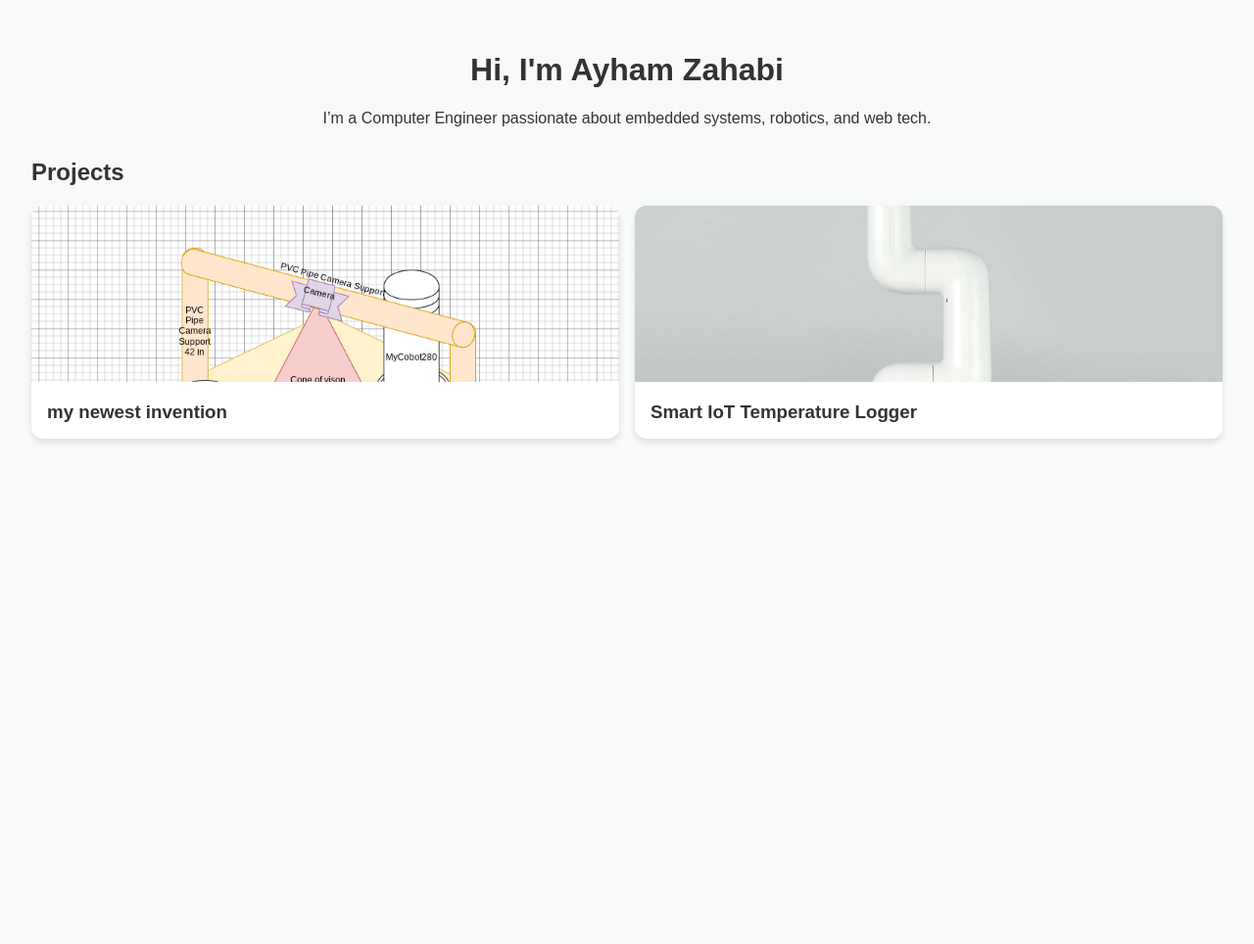
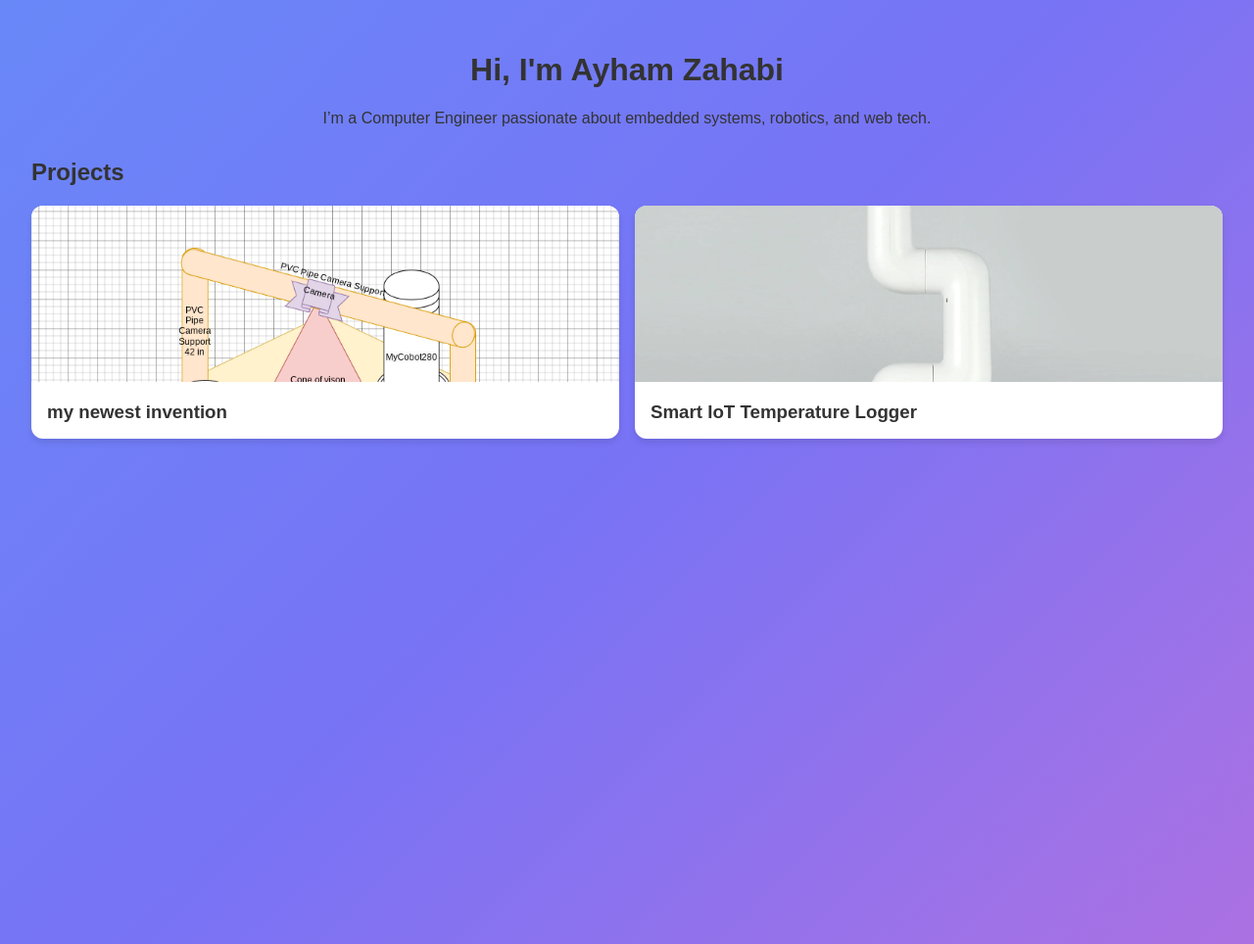
Before and after one commit to ayhamzaha/ayhamzaha.github.io, a Jekyll site: the page built from index.md, in a window 1280 px wide. Shown: the whole page at 98% size. Built offline with Jekyll 4.4.1, drawn with Linux system fonts in a browser that asks for light colours.

Commit message:
fixed background

```diff
--- a/_layouts/default.html
+++ b/_layouts/default.html
@@ -3,27 +3,6 @@
   <head>
     <meta charset="UTF-8" />
     <title>{{ page.title }}</title>
-    <style>
-      body {
-        margin: 0;
-        height: 100vh;
-        background: linear-gradient(-45deg, #ff6ec4, #7873f5, #4facfe, #00f2fe);
-        background-size: 400% 400%;
-        animation: gradientShift 15s ease infinite;
-      }
-
-      @keyframes gradientShift {
-        0% {
-          background-position: 0% 50%;
-        }
-        50% {
-          background-position: 100% 50%;
-        }
-        100% {
-          background-position: 0% 50%;
-        }
-      }
-    </style>
     <link
       rel="stylesheet"
       href="{{ '/assets/css/style.css' | relative_url }}"
--- a/assets/css/style.css
+++ b/assets/css/style.css
@@ -2,8 +2,23 @@ body {
   font-family: sans-serif;
   margin: 0;
   padding: 2rem;
-  background: #f8f9fa;
   color: #333;
+  height: 100vh;
+  background: linear-gradient(-45deg, #ff6ec4, #7873f5, #4facfe, #00f2fe);
+  background-size: 400% 400%;
+  animation: gradientShift 15s ease infinite;
+}
+
+@keyframes gradientShift {
+  0% {
+    background-position: 0% 50%;
+  }
+  50% {
+    background-position: 100% 50%;
+  }
+  100% {
+    background-position: 0% 50%;
+  }
 }
 
 .intro {
```
